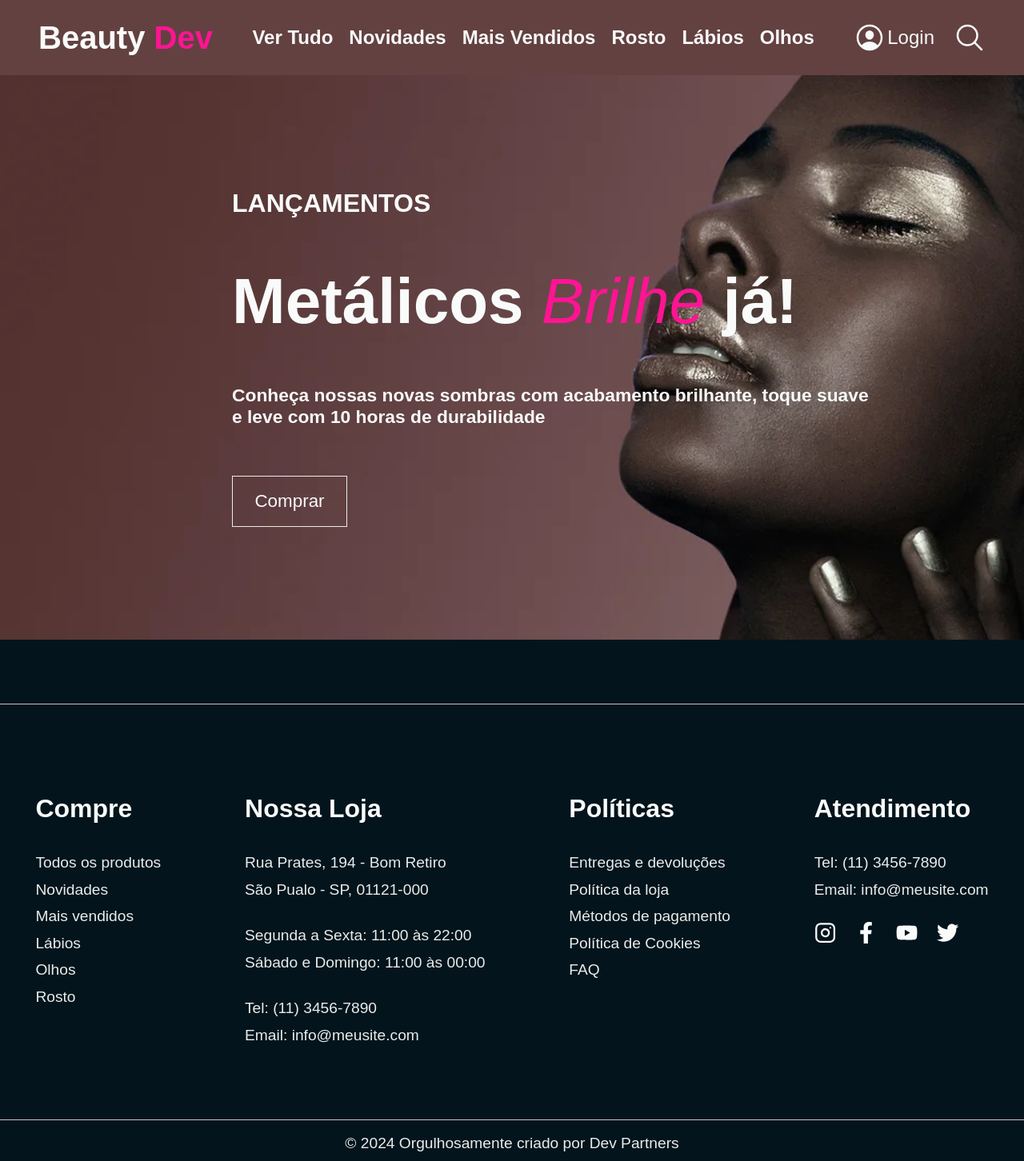
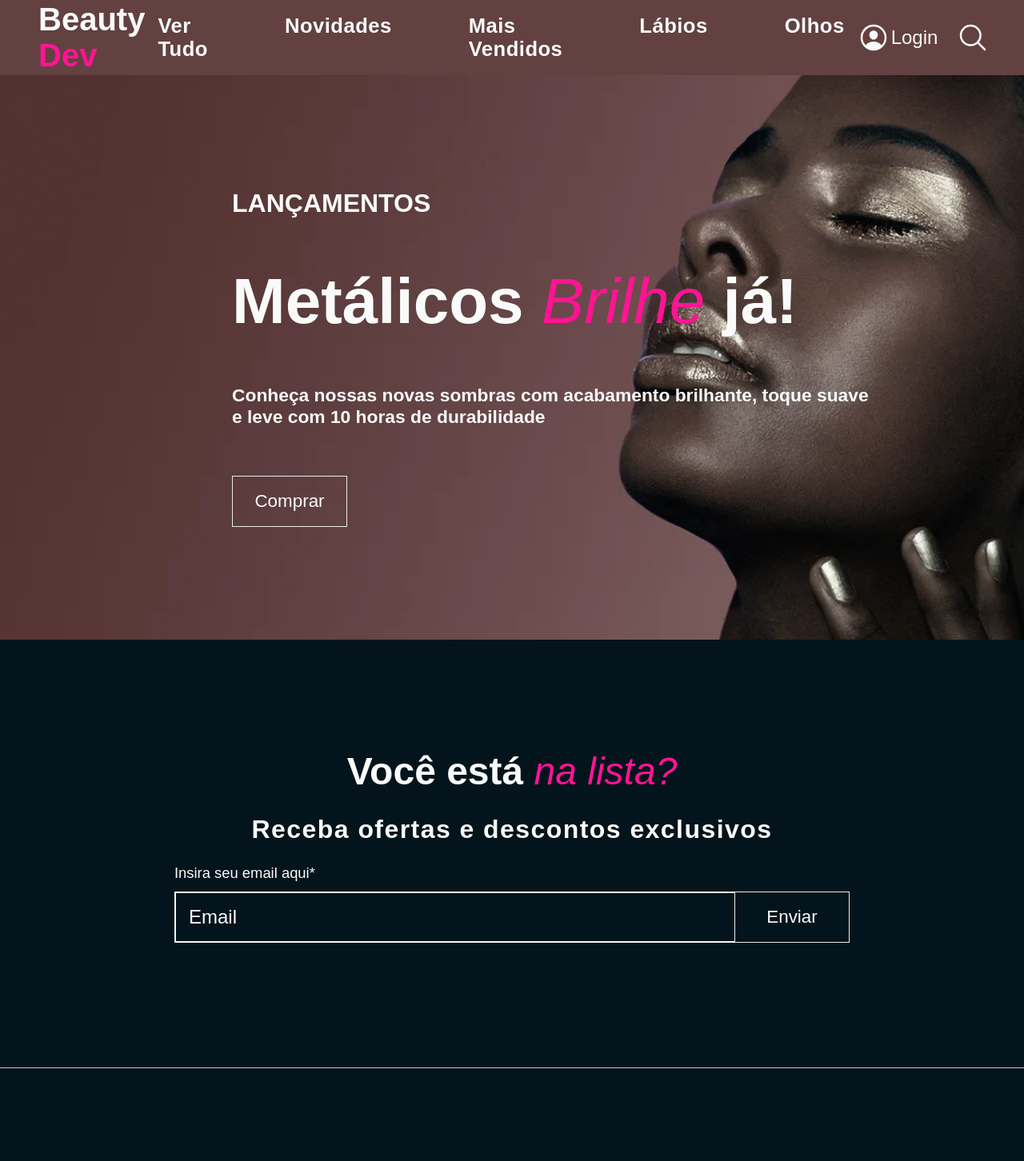
Before and after one commit to MaiaAndrey31/CosmeticShop, a React (Vite) app: page / in a window 1280 px wide. Shown: the top 1452 px of the page at 80% size. Built offline with nearby package versions, Linux system fonts and the light colour scheme; a web font is replaced by a local one.

Commit message:
FeatSubscribe
Co-authored-by: Wanderson Rodrigues <wandersonrodriguespro@users.noreply.github.com>

```diff
--- a/src/components/Header/index.jsx
+++ b/src/components/Header/index.jsx
@@ -4,15 +4,26 @@ import { IoPersonCircleOutline, IoSearchOutline } from 'react-icons/io5'
 export function Header() {
   return (
     <Container>
-      <h1>Beauty <span>Dev</span></h1>
+      <h1>
+        Beauty <span>Dev</span>
+      </h1>
       <NavLink>
         <ul>
+          <a>
             <li>Ver Tudo</li>
+          </a>
+          <a>
             <li>Novidades</li>
+          </a>
+          <a>
             <li>Mais Vendidos</li>
-          <li>Rosto</li>
+          </a>
+          <a>
             <li>Lábios</li>
+          </a>
+          <a>
             <li>Olhos</li>
+          </a>
         </ul>
       </NavLink>
       <Users>
@@ -23,7 +34,6 @@ export function Header() {
         <SearchIcon>
           <IoSearchOutline />
         </SearchIcon>
-
       </Users>
     </Container>
   )
--- a/src/components/Header/styles.js
+++ b/src/components/Header/styles.js
@@ -29,21 +29,38 @@ export const NavLink = styled.div`
   ul {
     list-style: none;
     display: flex;
-    gap: 1.25rem;
+    gap: 4rem;
   }
+
 
   li {
     color: ${theme.colors.white};
     cursor: pointer;
-    font-size: 1.5rem;
+    font-size: 1.6rem;
+    font-weight: 600;
+    transition: 0.3s ease-in-out;
+    position: relative;
+    letter-spacing: 0.03rem;
+    padding: 0 1rem;
 
     &:hover {
+      color: ${theme.colors.secondary};
+    }
 
-     color: ${theme.colors.secondary};
-     transform: scale(1.05);
+    &::after {
+      content: '';
+      width: 0%;
+      height: 2px;
+      background-color: ${theme.colors.secondary};
+      position: absolute;
+      bottom: -2px;
+      left: 0;
+      transition: 0.5s ease-in-out;
+    }
 
- }
-
+    &:hover::after {
+      width: 100%;
+    }
   }
 `
 
--- a/src/pages/Footer/index.jsx
+++ b/src/pages/Footer/index.jsx
@@ -1,23 +1,37 @@
 import {
-  Collum,
+  Collumn,
   Container,
   Content,
   Link,
-  Spacer,
+  Subscribe,
   Text,
   Title,
   Icons,
-  TextCopy
+  TextCopy,
+  InputList
 } from './styles'
+import {Button} from '../../components'
 import { FiInstagram } from 'react-icons/fi'
 import { FaFacebookF, FaTwitter, FaYoutube } from 'react-icons/fa'
 
 export function Footer() {
   return (
     <Container>
-      <Spacer />
+      <Subscribe>
+     <h1>Você está <span>na lista?</span></h1>
+    <h6>Receba ofertas e descontos exclusivos</h6>
+    <InputList>
+    <label>Insira seu email aqui*</label>
+    <div>
+      <input type="email" placeholder='Email' />
+      <Button title="Enviar"/>
+    </div>
+
+    </InputList>
+
+      </Subscribe>
       <Content>
-        <Collum>
+        <Collumn>
           <Title>Compre</Title>
           <Link>Todos os produtos</Link>
           <Link>Novidades</Link>
@@ -25,8 +39,8 @@ export function Footer() {
           <Link>Lábios</Link>
           <Link>Olhos</Link>
           <Link>Rosto</Link>
-        </Collum>
-        <Collum>
+        </Collumn>
+        <Collumn>
           <Title>Nossa Loja</Title>
           <div>
             <Text>Rua Prates, 194 - Bom Retiro</Text>
@@ -40,17 +54,17 @@ export function Footer() {
             <Text>Tel: (11) 3456-7890</Text>
             <Link>Email: info@meusite.com</Link>
           </div>
-        </Collum>
+        </Collumn>
 
-        <Collum>
+        <Collumn>
           <Title>Políticas</Title>
           <Link>Entregas e devoluções</Link>
           <Link>Política da loja</Link>
           <Link>Métodos de pagamento</Link>
           <Link>Política de Cookies</Link>
           <Link>FAQ</Link>
-        </Collum>
-        <Collum>
+        </Collumn>
+        <Collumn>
           <Title>Atendimento</Title>
           <div>
           <Text>Tel: (11) 3456-7890</Text>
@@ -58,13 +72,21 @@ export function Footer() {
           </div>
           <div>
           <Icons>
-            <FiInstagram />
-            <FaFacebookF />
-            <FaYoutube />
-            <FaTwitter />
+            <a href="">
+              <FiInstagram />
+            </a>
+            <a href="">
+              <FaFacebookF />
+            </a>
+            <a href="">
+              <FaYoutube />
+            </a>
+            <a href="">
+              <FaTwitter />
+            </a>
           </Icons>
           </div>
-        </Collum>
+        </Collumn>
       </Content>
 
           <TextCopy> © 2024 Orgulhosamente criado por Dev Partners</TextCopy>
--- a/src/pages/Footer/styles.js
+++ b/src/pages/Footer/styles.js
@@ -6,9 +6,84 @@ export const Container = styled.div`
   background-color: ${theme.colors.black};
 `
 
-export const Spacer = styled.div`
+export const Subscribe = styled.div`
   width: 100%;
-  height: 10vh;
+  height: 33.438rem;
+  display: flex;
+  flex-direction: column;
+  justify-content: center;
+  align-items: center;
+
+  h1 {
+    font-size: 3rem;
+    line-height: 3.5rem;
+    color: ${theme.colors.white};
+    text-align: center;
+    font-weight: 700;
+  }
+  span {
+    font-weight: 300;
+    font-style: italic;
+    color: ${theme.colors.secondary};
+  }
+
+  h6 {
+    font-size: 2rem;
+    line-height: 2.5rem;
+    letter-spacing: 0.09rem;
+    margin-top: 1.5rem;
+    color: ${theme.colors.white};
+    text-align: center;
+  }
+`
+export const InputList = styled.div`
+  display: flex;
+  flex-direction: column;
+  padding-top: 1.5rem;
+
+  label {
+    font-size: 1.15rem;
+    color: ${theme.colors.white};
+  }
+
+  div {
+    display: flex;
+    height: 6rem;
+    width: 100%;
+    padding-top: 0.75rem;
+  }
+
+  input {
+    border: 2px solid ${theme.colors.white};
+    height: 4rem;
+    border-right: none;
+    background-color: transparent;
+    outline: none;
+    min-width: 700px;
+    font-size: 1.5rem;
+    color: ${theme.colors.white};
+    padding-left: 1rem;
+
+    &:focus {
+      border: 2px solid ${theme.colors.secondary};
+      border-right: none;
+    }
+
+    &:focus::placeholder {
+      opacity: 0;
+
+    }
+
+    &::placeholder {
+      color: ${theme.colors.white};
+
+    }
+
+    &:hover {
+      border: 2px solid ${theme.colors.secondary};
+      border-right: none;
+    }
+  }
 `
 
 export const Content = styled.div`
@@ -26,15 +101,39 @@ export const Content = styled.div`
   padding-top: 7rem;
 `
 
-export const Collum = styled.div`
+export const Collumn = styled.div`
   display: flex;
   flex-direction: column;
   align-items: flex-start;
 
+
   div {
     padding-bottom: 1.5rem;
   }
+
+  a {
+      &:hover {
+        color: ${theme.colors.secondary};
+      }
+
+      &::after {
+        content: '';
+        width: 0%;
+        height: 2px;
+        background-color: ${theme.colors.secondary};
+        position: absolute;
+        bottom: -2px;
+        left: 0;
+        transition: 0.5s ease-in-out;
+      }
+
+      &:hover::after {
+        width: 100%;
+      }
+    }
 `
+
+
 
 export const Title = styled.h1`
   font-size: 2rem;
@@ -47,11 +146,12 @@ export const Link = styled.a`
   text-decoration: none;
   color: ${theme.colors.light};
   cursor: pointer;
-  line-height:2.1rem;
+  line-height: 2.1rem;
+  position: relative;
 `
 
 export const Text = styled.p`
-    font-size: 1.2rem;
+  font-size: 1.2rem;
   line-height: 2.1rem;
   color: ${theme.colors.light};
 `
@@ -68,7 +168,20 @@ export const TextCopy = styled.p`
 export const Icons = styled.div`
   display: flex;
   gap: 1.5rem;
-  color: ${theme.colors.white};
-  font-size: 1.7rem;
-  cursor: pointer;
+
+  a {
+    color: ${theme.colors.white};
+    font-size: 1.5rem;
+    position: relative;
+    transition: 0.3s ease-in-out;
+
+    &:hover {
+      color: ${theme.colors.secondary};
+    }
+
+    &::after {
+      display: none;
+    }
+  }
+
 `
```
Lines whose indentation alone changed are shown as unchanged.
